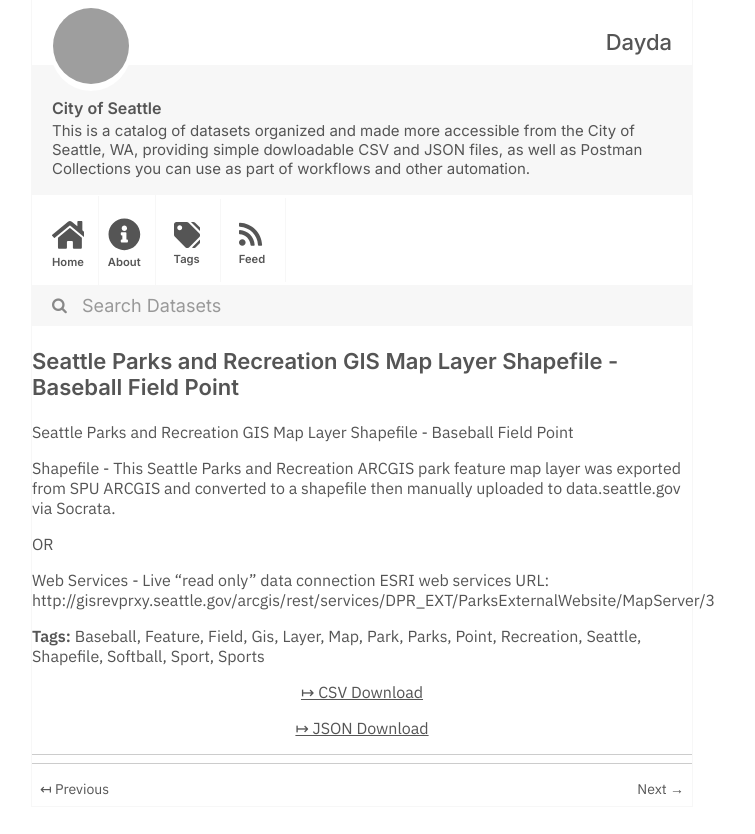
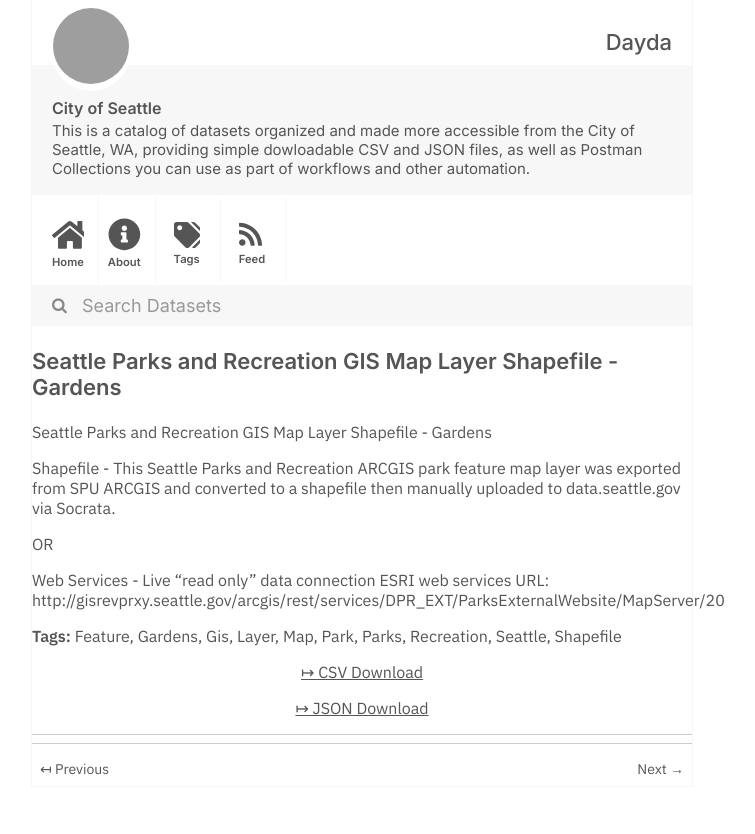
Before and after one commit to dayda-entities/city-of-seattle, a Jekyll site: the page built from _posts/2020-11-10-seattle-parks-and-recreation-g.md, in a window 1280 px wide, cut to the strip 0-834 px from the top of the page. Shown: the whole strip, without its empty margins (278-1033 px from the left). Built offline with Jekyll 4.4.1, drawn with Linux system fonts in a browser that asks for light colours; grey boxes are pictures that could not be loaded.

Commit message:
Publish Data

```diff
--- a/_posts/2020-11-10-seattle-parks-and-recreation-g.md
+++ b/_posts/2020-11-10-seattle-parks-and-recreation-g.md
@@ -1,36 +1,31 @@
 ---
-title: Seattle Parks and Recreation GIS Map Layer Shapefile - Baseball Field Point
-created: '2020-11-10T16:59:27.711878'
-modified: '2020-11-10T16:59:27.711886'
+title: Seattle Parks and Recreation GIS Map Layer Shapefile - Gardens
+created: '2020-11-10T16:59:28.485220'
+modified: '2020-11-10T16:59:28.485232'
 state: active
 type: dataset
 tags:
-  - Baseball
   - Feature
-  - Field
+  - Gardens
   - Gis
   - Layer
   - Map
   - Park
   - Parks
-  - Point
   - Recreation
   - Seattle
   - Shapefile
-  - Softball
-  - Sport
-  - Sports
 groups:
   - Local Government
-csv_url: 'https://data.seattle.gov/api/views/6v75-vrvs/rows.csv?accessType=DOWNLOAD'
-json_url: 'https://data.seattle.gov/api/views/6v75-vrvs/rows.json?accessType=DOWNLOAD'
+csv_url: 'https://data.seattle.gov/api/views/uae3-txgu/rows.csv?accessType=DOWNLOAD'
+json_url: 'https://data.seattle.gov/api/views/uae3-txgu/rows.json?accessType=DOWNLOAD'
 layout: post
 
 ---
-Seattle Parks and Recreation GIS Map Layer Shapefile - Baseball Field Point
+Seattle Parks and Recreation GIS Map Layer Shapefile - Gardens
 
 Shapefile - This Seattle Parks and Recreation ARCGIS park feature map layer was exported from SPU ARCGIS and converted to a shapefile then manually uploaded to data.seattle.gov via Socrata.
 
 OR
 
-Web Services - Live "read only" data connection ESRI web services URL: http://gisrevprxy.seattle.gov/arcgis/rest/services/DPR_EXT/ParksExternalWebsite/MapServer/3
+Web Services - Live "read only" data connection ESRI web services URL: http://gisrevprxy.seattle.gov/arcgis/rest/services/DPR_EXT/ParksExternalWebsite/MapServer/20
```
